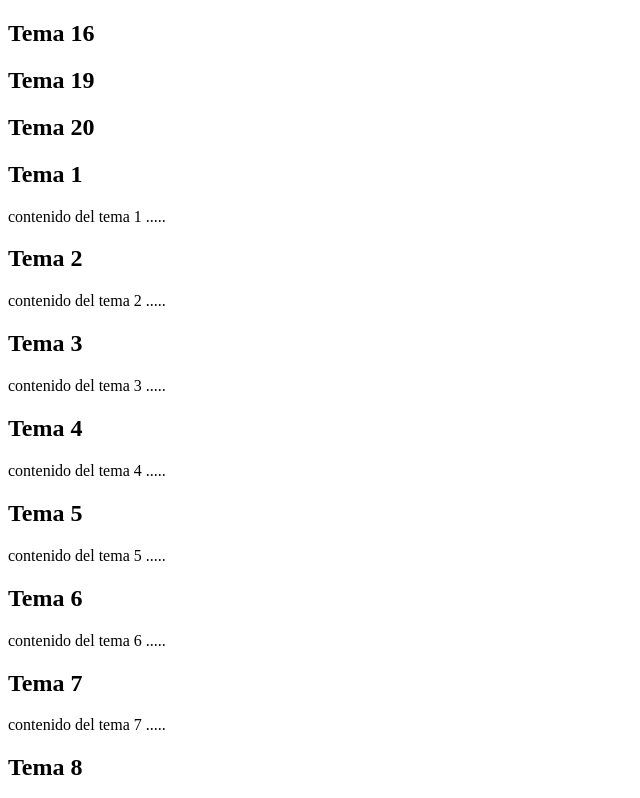
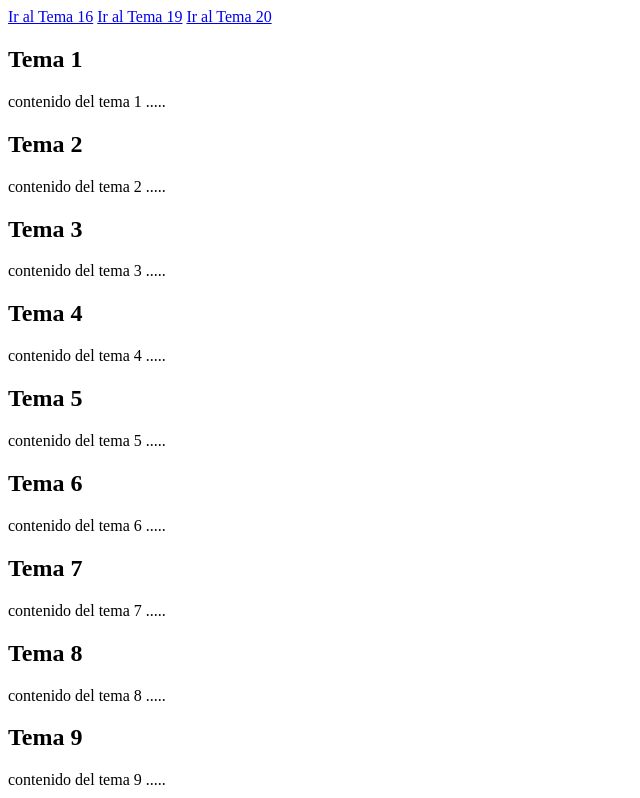
Before and after one commit to Rasesol/-DYP-WEB, a plain HTML site: page anclas.html in a window 1280 px wide. Shown: the top 798 px of the page, without its empty margins (0-640 px from the left). Drawn offline with Linux system fonts and the light colour scheme.

Commit message:
Update anclas.html

```diff
--- a/anclas.html
+++ b/anclas.html
@@ -5,9 +5,9 @@
   </head>
 <body>
   <!-- añade aqui tu indice a los elementos 16, 19 y 20 -->
-   <h2 id="T16"> Tema 16 </h2>
-   <h2 id="T19"> Tema 19 </h2>
-   <h2 id="T20"> Tema 20 </h2>
+  <a href="#T16">Ir al Tema 16</a>
+  <a href="#T19">Ir al Tema 19</a>
+  <a href="#T20">Ir al Tema 20</a>
     <h2>Tema 1</h2>
     <p>contenido del tema 1
         .....</p>
@@ -68,7 +68,7 @@
     <p>contenido del tema 15
         .....</p>
 
-    <h2>Tema 16</h2>
+   <h2 id="T16"> Tema 16 </h2>
     <p>contenido del tema 16
         .....</p>
 
@@ -80,11 +80,11 @@
     <p>contenido del tema 18
         .....</p>
 
-    <h2>Tema 19</h2>
+    <h2 id="T19"> Tema 19 </h2>
     <p>contenido del tema 19
         .....</p>
 
-    <h2>Tema 20</h2>
+     <h2 id="T20"> Tema 20 </h2>
     <p>contenido del tema 20
         .....</p>
 </body>
```
